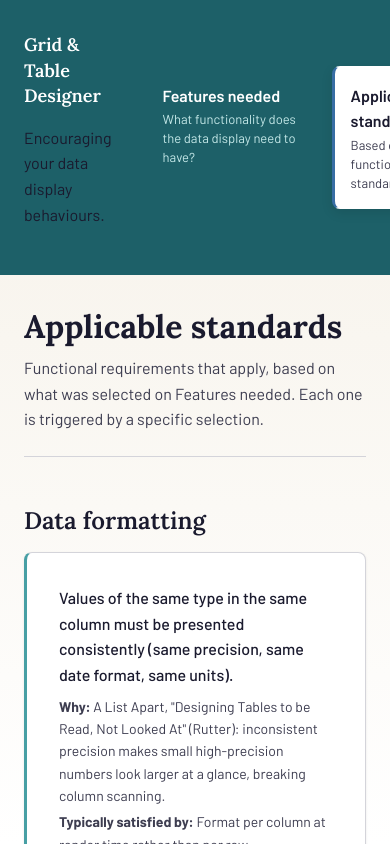
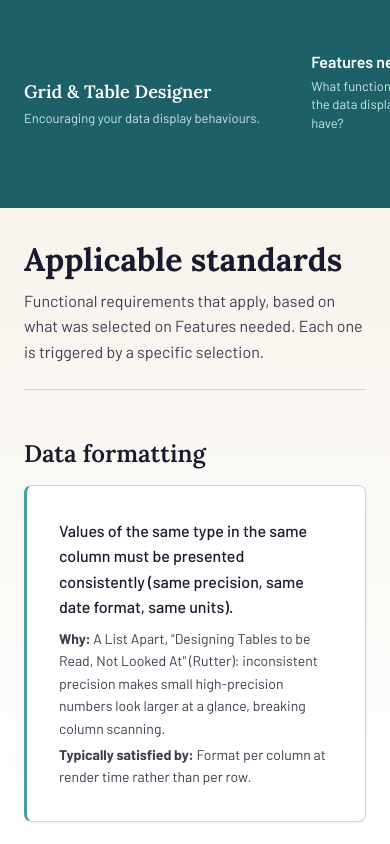
Before and after one commit to puneetsyaloutlook/grabledesigner, a React (Vite) app: page /standards in a window 390 px wide. Shown: the top 844 px of the page. Built offline with nearby package versions, Linux system fonts and the light colour scheme.

Commit message:
Add files via upload

```diff
--- a/src/styles/global.css
+++ b/src/styles/global.css
@@ -43,6 +43,13 @@ a {
   line-height: 1.3;
   text-decoration: none;
   color: #fff;
+}
+
+.side-nav-tagline {
+  font-family: var(--font-sans);
+  font-size: 0.8125rem;
+  color: var(--teal-200);
+  margin: 4px 0 0;
 }
 
 .side-nav-cards {
@@ -130,7 +137,7 @@ a {
     overflow-x: auto;
   }
 
-  .side-nav-title {
+  .side-nav-brand {
     flex-shrink: 0;
   }
 
```
